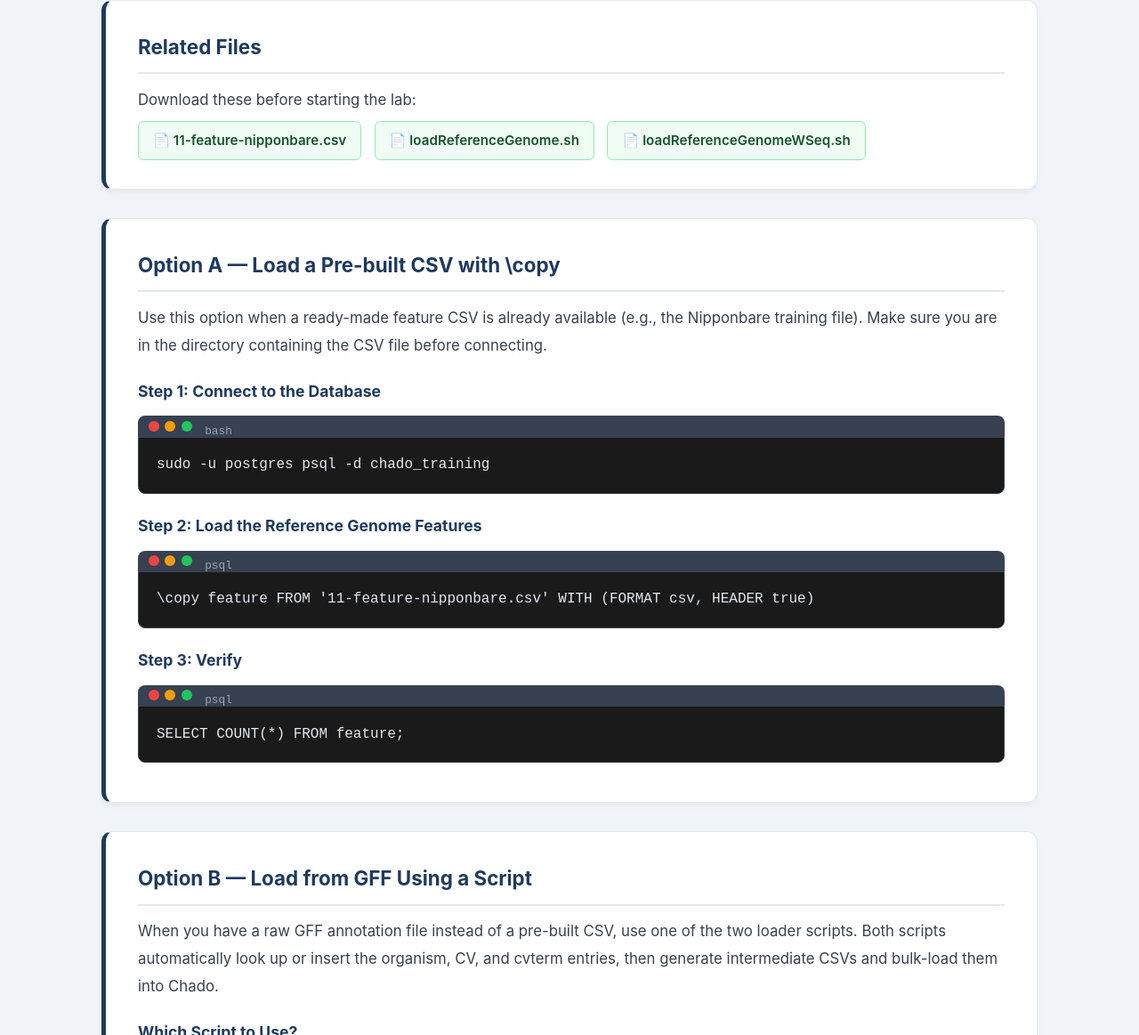
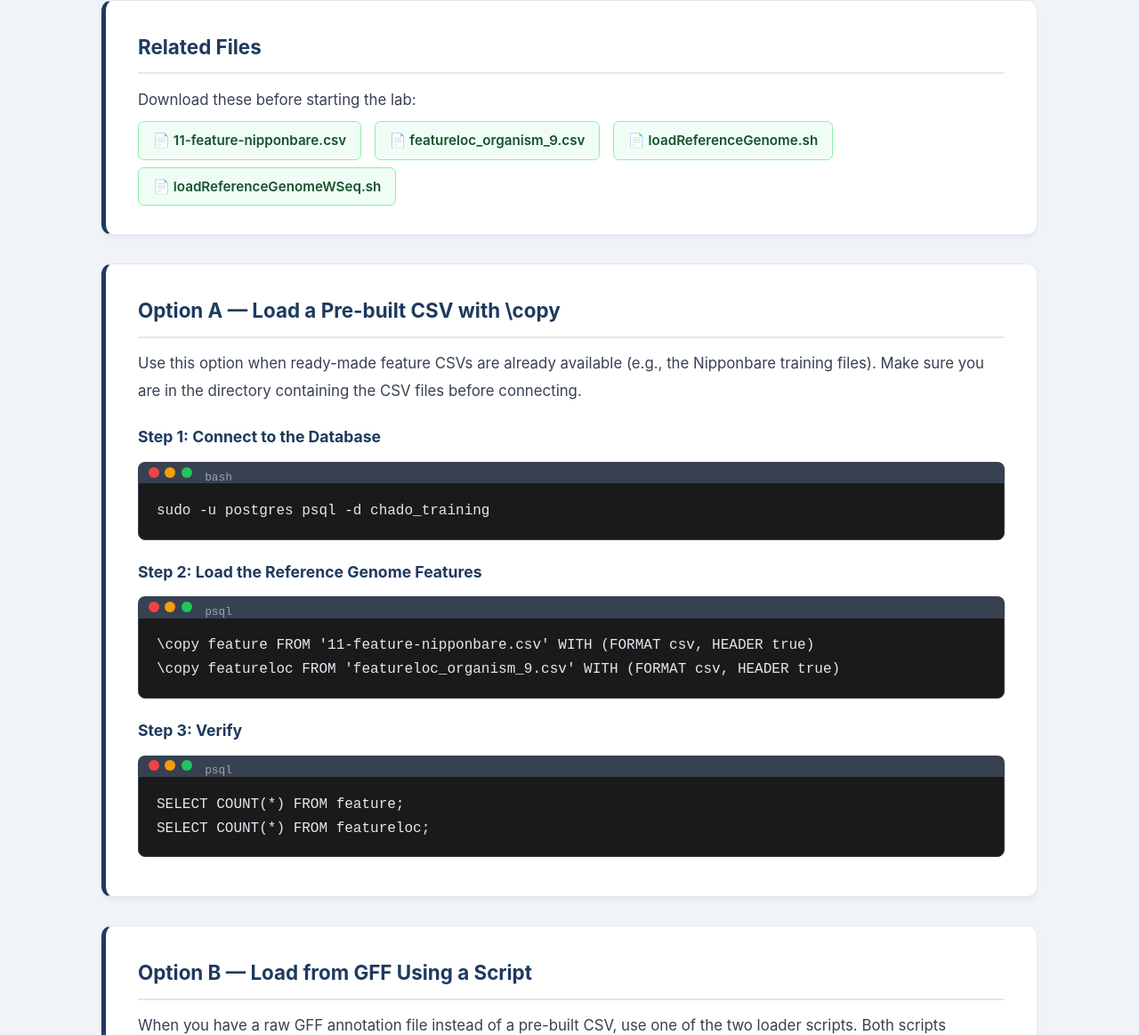
Before and after one commit to 1K1RG/database-training-workshop-2026, a plain HTML site: page docs/day1/08-bulk-loading-script.html in a window 1280 px wide. Shown: the part 1063-2226 px from the top of the page at 89% size. Drawn offline with Linux system fonts and the light colour scheme.

Commit message:
Add featureloc_organism_9.csv to reference genome loading materials and Option A

```diff
--- a/docs/day1/08-bulk-loading-script.html
+++ b/docs/day1/08-bulk-loading-script.html
@@ -100,6 +100,8 @@ footer { text-align: center; padding: 2.5rem; color: #94a3b8; font-size: .85rem;
     <p>Download these before starting the lab:</p>
     <a class="script-link" href="https://drive.google.com/file/d/1rgmn64RM_RXuyMu__-ovP5qoE7HumBfc/view?usp=drive_link" target="_blank">&#128196; 11-feature-nipponbare.csv</a>
     &nbsp;
+    <a class="script-link" href="https://drive.google.com/file/d/1SA9yxjiLV89wCA3ZDYe3SI1235eaZPiX/view?usp=drive_link" target="_blank">&#128196; featureloc_organism_9.csv</a>
+    &nbsp;
     <a class="script-link" href="../scripts/loadReferenceGenome.sh" download>&#128196; loadReferenceGenome.sh</a>
     &nbsp;
     <a class="script-link" href="../scripts/loadReferenceGenomeWSeq.sh" download>&#128196; loadReferenceGenomeWSeq.sh</a>
@@ -108,7 +110,7 @@ footer { text-align: center; padding: 2.5rem; color: #94a3b8; font-size: .85rem;
   <!-- ── OPTION A: pre-built CSV via \copy ──────────── -->
   <div class="card">
     <h2>Option A — Load a Pre-built CSV with \copy</h2>
-    <p>Use this option when a ready-made feature CSV is already available (e.g., the Nipponbare training file). Make sure you are in the directory containing the CSV file before connecting.</p>
+    <p>Use this option when ready-made feature CSVs are already available (e.g., the Nipponbare training files). Make sure you are in the directory containing the CSV files before connecting.</p>
 
     <h3>Step 1: Connect to the Database</h3>
     <div class="terminal-wrap">
@@ -119,13 +121,15 @@ footer { text-align: center; padding: 2.5rem; color: #94a3b8; font-size: .85rem;
     <h3>Step 2: Load the Reference Genome Features</h3>
     <div class="terminal-wrap">
       <div class="terminal-bar"><span class="dot-red"></span><span class="dot-yel"></span><span class="dot-grn"></span><span class="term-label">psql</span></div>
-      <pre>\copy feature FROM '11-feature-nipponbare.csv' WITH (FORMAT csv, HEADER true)</pre>
+      <pre>\copy feature FROM '11-feature-nipponbare.csv' WITH (FORMAT csv, HEADER true)
+\copy featureloc FROM 'featureloc_organism_9.csv' WITH (FORMAT csv, HEADER true)</pre>
     </div>
 
     <h3>Step 3: Verify</h3>
     <div class="terminal-wrap">
       <div class="terminal-bar"><span class="dot-red"></span><span class="dot-yel"></span><span class="dot-grn"></span><span class="term-label">psql</span></div>
-      <pre>SELECT COUNT(*) FROM feature;</pre>
+      <pre>SELECT COUNT(*) FROM feature;
+SELECT COUNT(*) FROM featureloc;</pre>
     </div>
   </div>
 
```
Also changed, not shown: docs/materials.html (+6 -0 lines).
